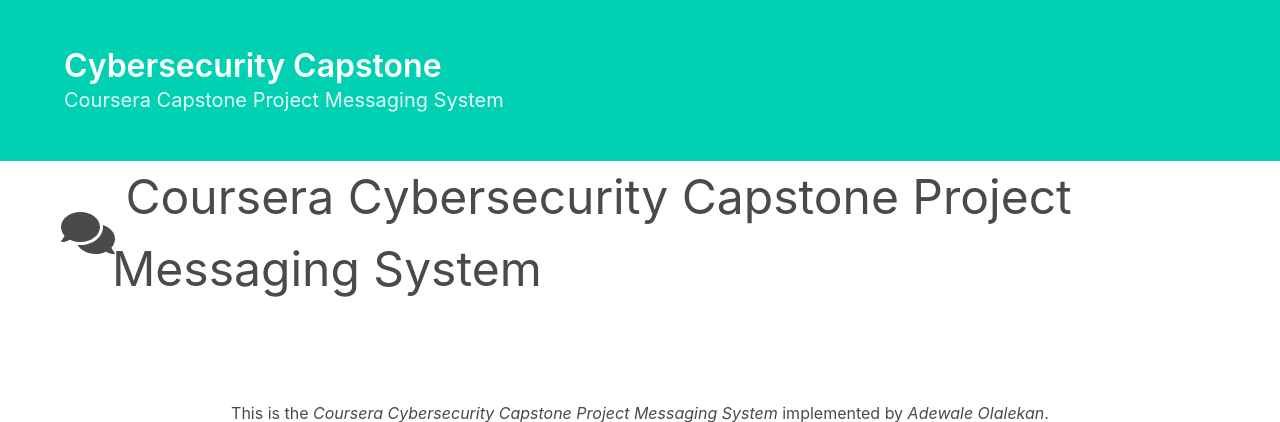
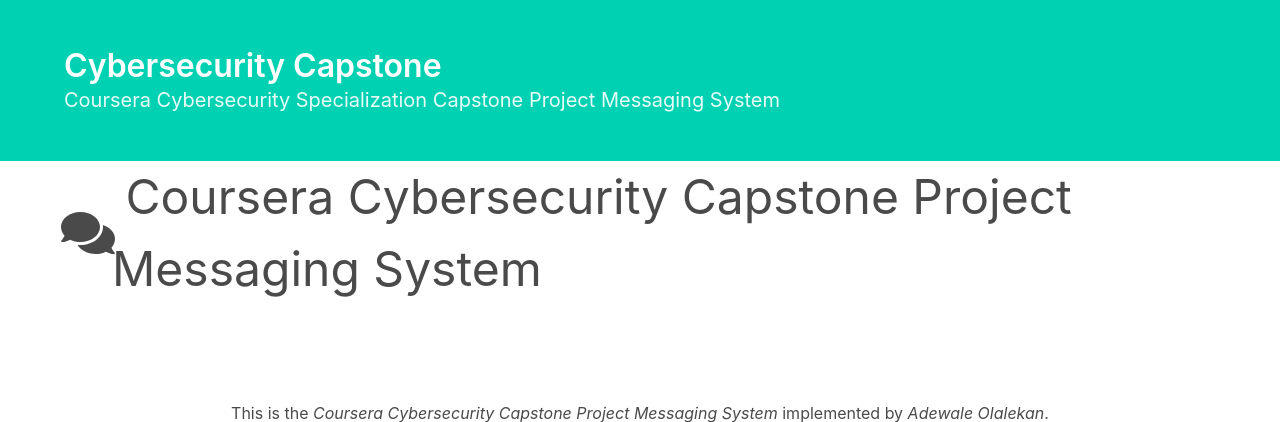
Before and after one commit to uopeople/coursera-cybersecurity-security-capstone-project, a PHP site: page / in a window 1280 px wide. Shown: the top 422 px of the page. Run offline with PHP 8.4, Linux system fonts and the light colour scheme; data that the repository does not hold is empty.

Commit message:
Update index.php

```diff
--- a/public/index.php
+++ b/public/index.php
@@ -11,7 +11,7 @@ if ($sessMgr->getAuthenticatedUser()) {
     return;
 }
 
-$pageTitle = 'Coursera Capstone Project Messaging System';
+$pageTitle = 'Coursera Cybersecurity Specialization Capstone Project Messaging System';
 
 // store pages/index.php as $htmlContent
 ob_start();
```
